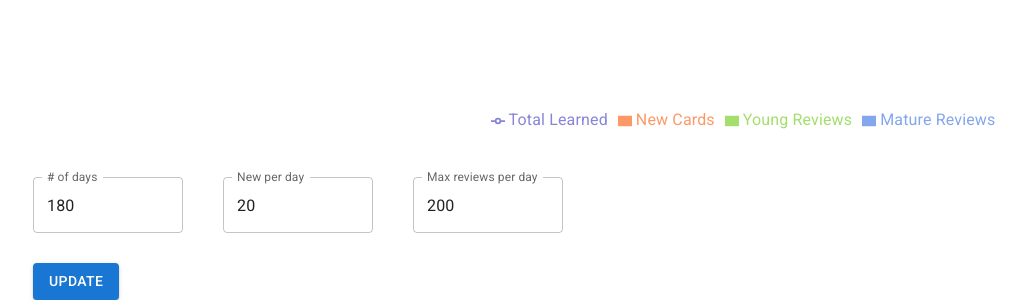
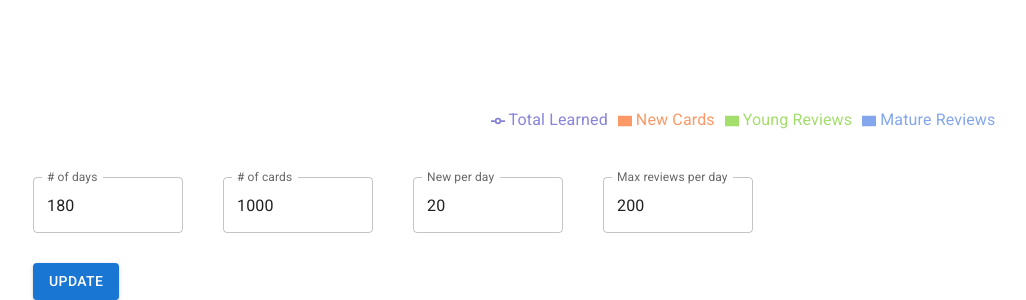
Before and after one commit to blwinters/anki-forecast, a React (Create React App) app: page / in a window 1280 px wide. Shown: the part 563-863 px from the top of the page, without its empty margins (47-1073 px from the left). Built offline with nearby package versions, Linux system fonts and the light colour scheme.

Commit message:
Add input for total number of cards

```diff
--- a/src/Forecast/ui/ControlPanel/index.tsx
+++ b/src/Forecast/ui/ControlPanel/index.tsx
@@ -14,10 +14,14 @@ interface ControlPanelProps {
 
 const ControlPanel = ({ onUpdate }: ControlPanelProps): JSX.Element => {
   const forecastLengthState: NumberState = useState<number>(180)
+  const numberOfCardsState: NumberState = useState<number>(1000)
   const newPerDayState: NumberState = useState<number>(20)
   const maxReviewsState: NumberState = useState<number>(200)
 
-  const startingSummary = useMemo(() => defaultStartingSummary({ deckSize: 1000 }), [])
+  const startingSummary = useMemo(
+    () => defaultStartingSummary({ deckSize: numberOfCardsState[0] }),
+    [numberOfCardsState]
+  )
   const weekConfig = useMemo(
     () =>
       makeWeekConfigByRepeating({
@@ -41,6 +45,11 @@ const ControlPanel = ({ onUpdate }: ControlPanelProps): JSX.Element => {
       label: '# of days',
       numberState: forecastLengthState,
       maxValue: 730,
+    },
+    {
+      label: '# of cards',
+      numberState: numberOfCardsState,
+      maxValue: 100_000,
     },
     {
       label: 'New per day',
```
